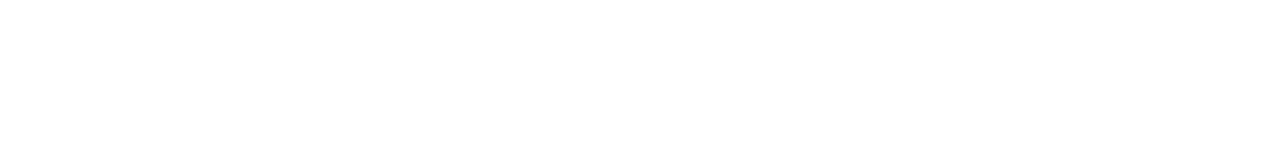
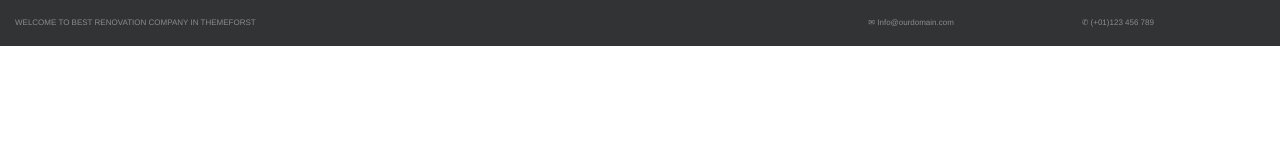
Before and after one commit to yakushou730/FrontEndHomework-bootstrap, a plain HTML site: page index.html in a window 1280 px wide. Drawn offline with Linux system fonts and the light colour scheme.

Commit message:
Finish: (wireframe) header

```diff
--- a/css/main.css
+++ b/css/main.css
@@ -0,0 +1,23 @@
+/* global */
+
+
+/* #header */
+#header div {
+
+  font-size: 8px;
+  color: #8a8b8c;
+  line-height: 2;
+}
+
+#header .container {
+  padding-top: 15px;
+  padding-bottom: 15px;
+  width: 100%;
+  background-color: rgb(50,51,52);
+}
+
+
+@media (min-width: 800px){
+
+
+}
--- a/index.html
+++ b/index.html
@@ -8,6 +8,15 @@
   <title>FrontEndHomework-bootstrap + RWD</title>
 </head>
 <body>
+  <div id="header">
+    <div class="container">
+      <div class="row">
+        <div class="text-uppercase col-sm-12 col-md-6">welcome to best renovation company in themeforst</div>
+        <div class="contact col-sm-12 col-md-2 col-md-offset-2">&#9993; Info@ourdomain.com</div>
+        <div class="contact col-sm-12 col-md-2">&#9990; (+01)123 456 789</div>
+      </div>
+    </div>
+  </div>
 
 </body>
 </html>
```
